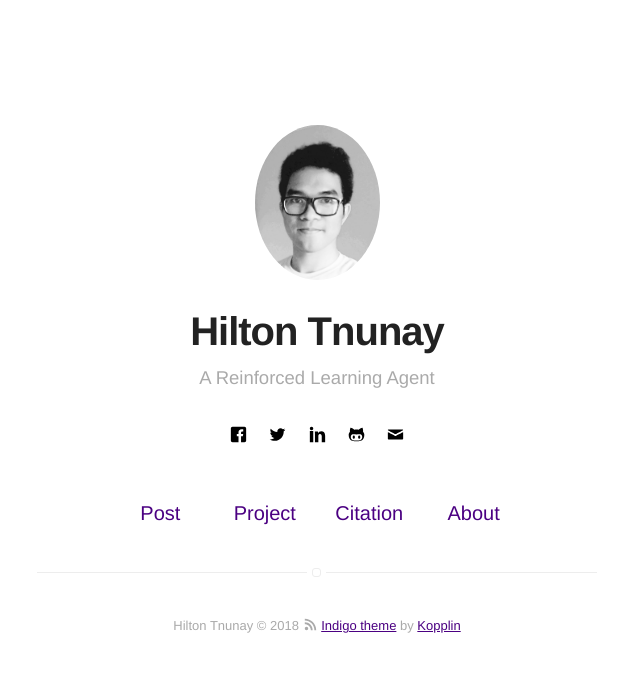
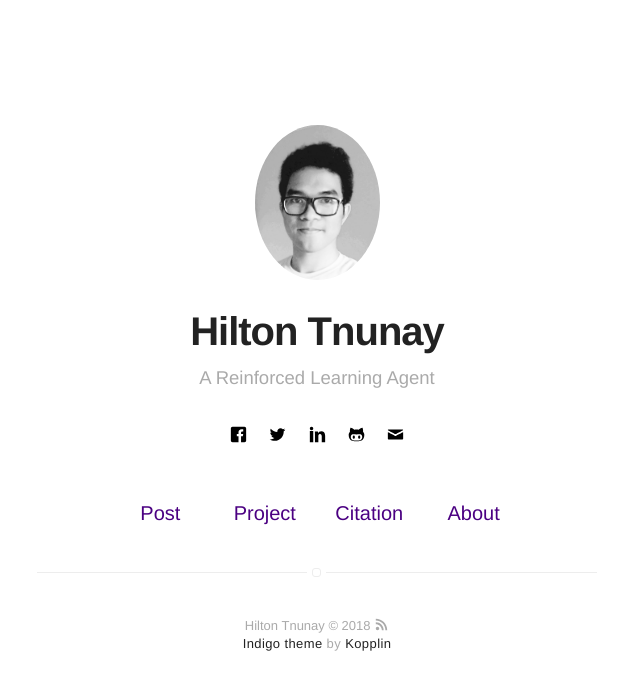
Before and after one commit to tnunay/tnunay.github.io, a Jekyll site: the page built from index.html, in a window 1280 px wide. Shown: the top 690 px of the page, without its empty margins (323-963 px from the left). Built offline with Jekyll 4.4.1, drawn with Linux system fonts in a browser that asks for light colours.

Commit message:
update footer

```diff
--- a/_includes/footer.html
+++ b/_includes/footer.html
@@ -1,7 +1,7 @@
 <footer class="footer-main">
     {{ site.name }} © {{ site.time | date: '%Y' }} <a class="link" href="{{ site.url }}/feed.xml" target="_blank"><svg class="icon icon-rss"><use xlink:href="#icon-rss"></use></svg></a>
 
-    <!-- <p class="extra"> -->
+    <p class="extra">
         <a class="link" href="https://github.com/sergiokopplin/indigo">Indigo theme</a> by <a class="link" href="https://github.com/sergiokopplin/indigo">Kopplin</a>
-    <!-- </p> -->
+    </p>
 </footer>
```
